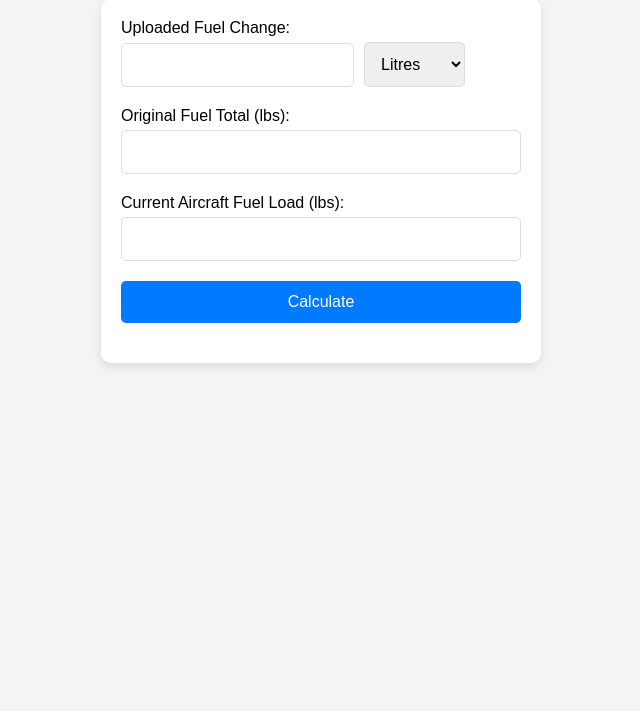
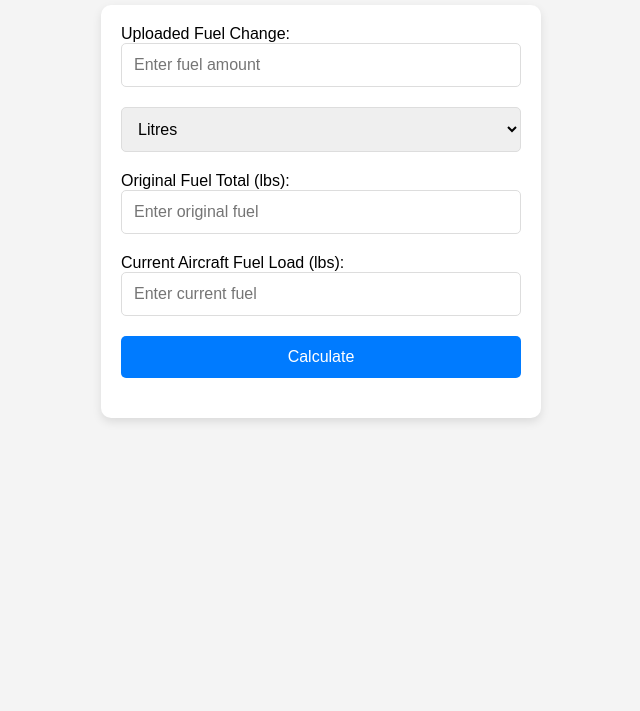
Before and after one commit to tyreldelrosario/Fuel-Verification, a plain HTML site: page index.html in a window 1280 px wide. Shown: the part 89-800 px from the top of the page, without its empty margins (319-959 px from the left). Drawn offline with Linux system fonts and the light colour scheme.

Commit message:
Update index.html

```diff
--- a/index.html
+++ b/index.html
@@ -7,24 +7,30 @@
     <link rel="stylesheet" href="styles.css">
 </head>
 <body>
+<main>
+    <section class="container">
         <h1>Fuel Verification</h1>
-
-
         <form id="fuelForm">
+            <div class="form-group">
                 <label for="fuelChange">Uploaded Fuel Change:</label>
-    <div class="fuel-change-container">
-        <input type="number" id="fuelChange" required step="any">
+                <div class="input-group">
+                    <input type="number" id="fuelChange" required step="any" placeholder="Enter fuel amount">
                     <select id="fuelUnit">
                         <option value="litres">Litres</option>
                         <option value="gallons">Gallons</option>
                     </select>
                 </div>
+            </div>
 
+            <div class="form-group">
                 <label for="originalFuel">Original Fuel Total (lbs):</label>
-    <input type="number" id="originalFuel" required step="any">
+                <input type="number" id="originalFuel" required step="any" placeholder="Enter original fuel">
+            </div>
 
+            <div class="form-group">
                 <label for="currentFuel">Current Aircraft Fuel Load (lbs):</label>
-    <input type="number" id="currentFuel" required step="any">
+                <input type="number" id="currentFuel" required step="any" placeholder="Enter current fuel">
+            </div>
 
             <button type="button" onclick="calculateFuel()">Calculate</button>
         </form>
@@ -32,7 +38,8 @@
         <div id="result">
             <!-- Result will appear here -->
         </div>
-
+    </section>
+</main>
 <script src="script.js"></script>
 </body>
 </html>
```
Lines whose indentation alone changed are shown as unchanged.
